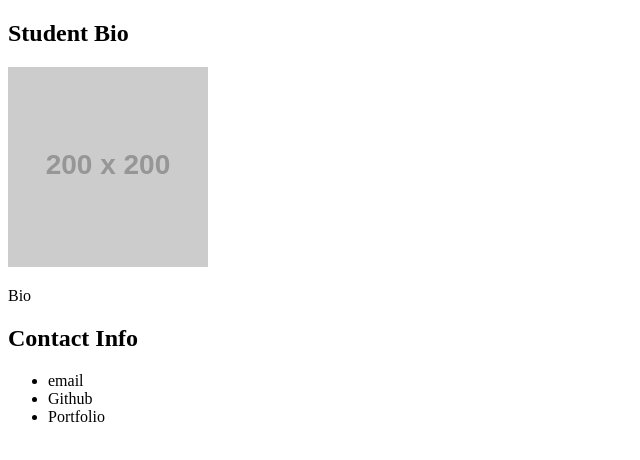
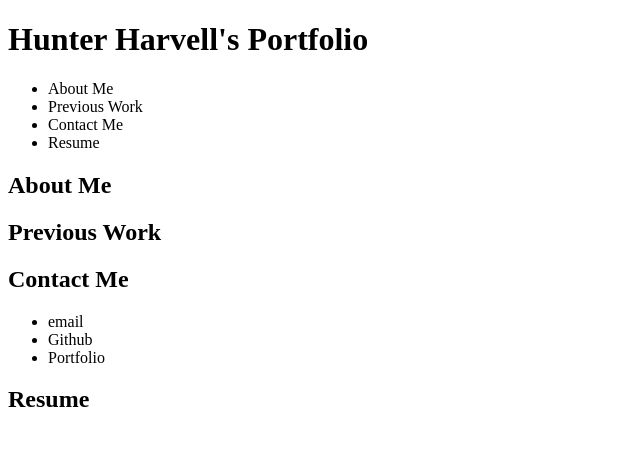
Before and after one commit to HunterHarvell/advanced-css, a plain HTML site: page index.html in a window 1280 px wide. Shown: the whole page, without its empty margins (0-640 px from the left). Drawn offline with Linux system fonts and the light colour scheme; placeholder pictures from the web are drawn by us.

Commit message:
adds basic structure to the HTML doc

```diff
--- a/index.html
+++ b/index.html
@@ -7,21 +7,39 @@
   </head>
 
   <body>
-    <!--Section 1: Bio-->
+    <header>
+       <h1>Hunter Harvell's Portfolio</h1>
+       <nav>
+        <ul>
+          <li>About Me</li>
+          <li>Previous Work</li>
+          <li>Contact Me</li>
+          <li>Resume</li>
+        </ul>
+       </nav>
+    </header>
+
     <section>
-       <h1>Student Bio</h1>
-       <!--Image-->
-        <img src="https://via.placeholder.com/200" alt="Your Name"/>
-        <p>Bio</p>
+      <h2>About Me</h2>
     </section>
-   <section>
-    <h2>Contact Info</h2>
-    <ul>
+
+    <section>
+      <h2>Previous Work</h2>
+
+    </section>
+
+    <section>
+      <h2>Contact Me</h2>
+      <ul>
         <li>email</li>
         <li>Github</li>
         <li>Portfolio</li>
-    </ul>
-   </section>
+      </ul>
+    </section>
+
+    <section>
+      <h2>Resume</h2>
+    </section>
   </body>
 
 </html>
```
Also changed, not shown: assets/profile-picture.JPG (added), 3 other files.
